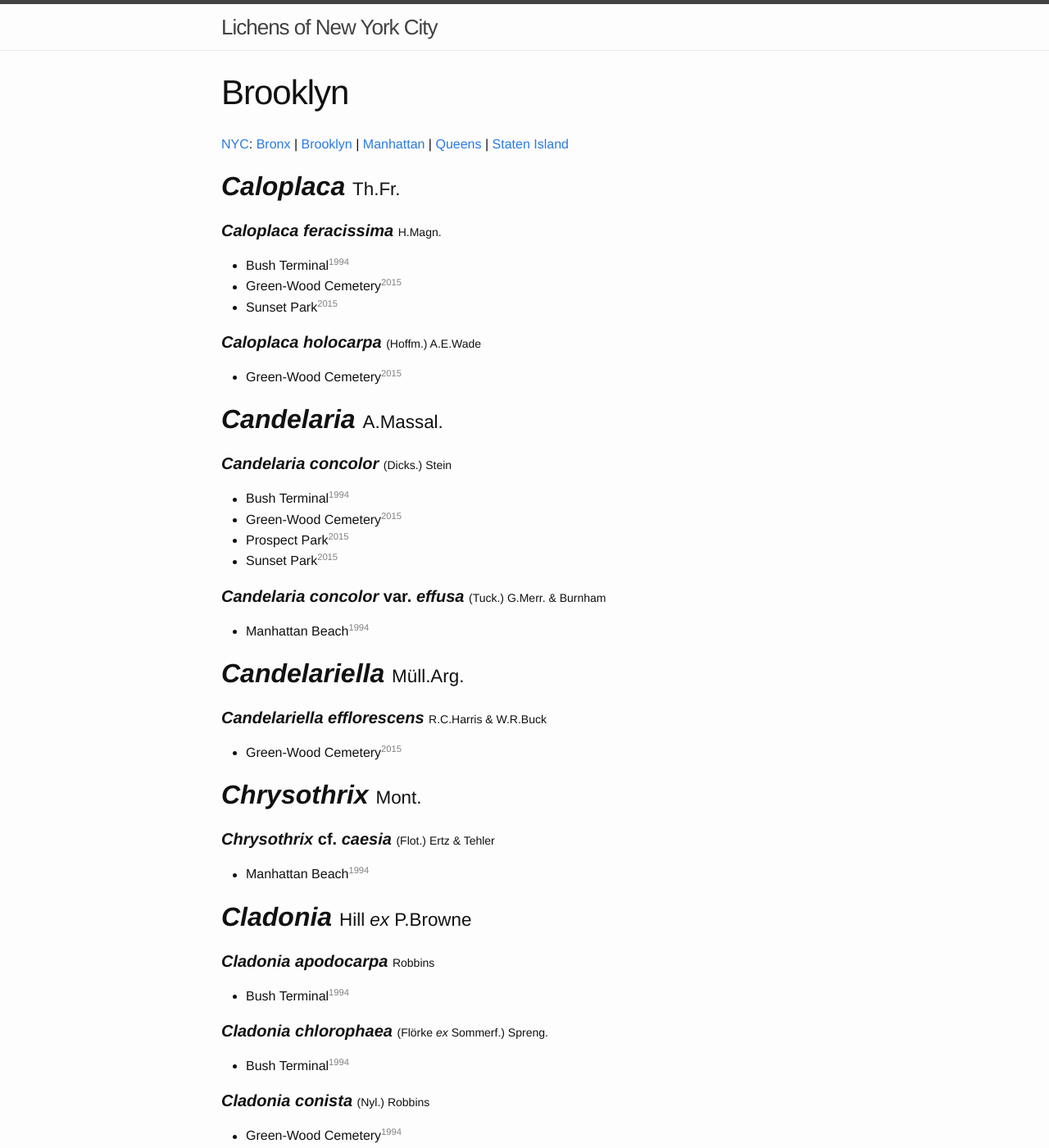
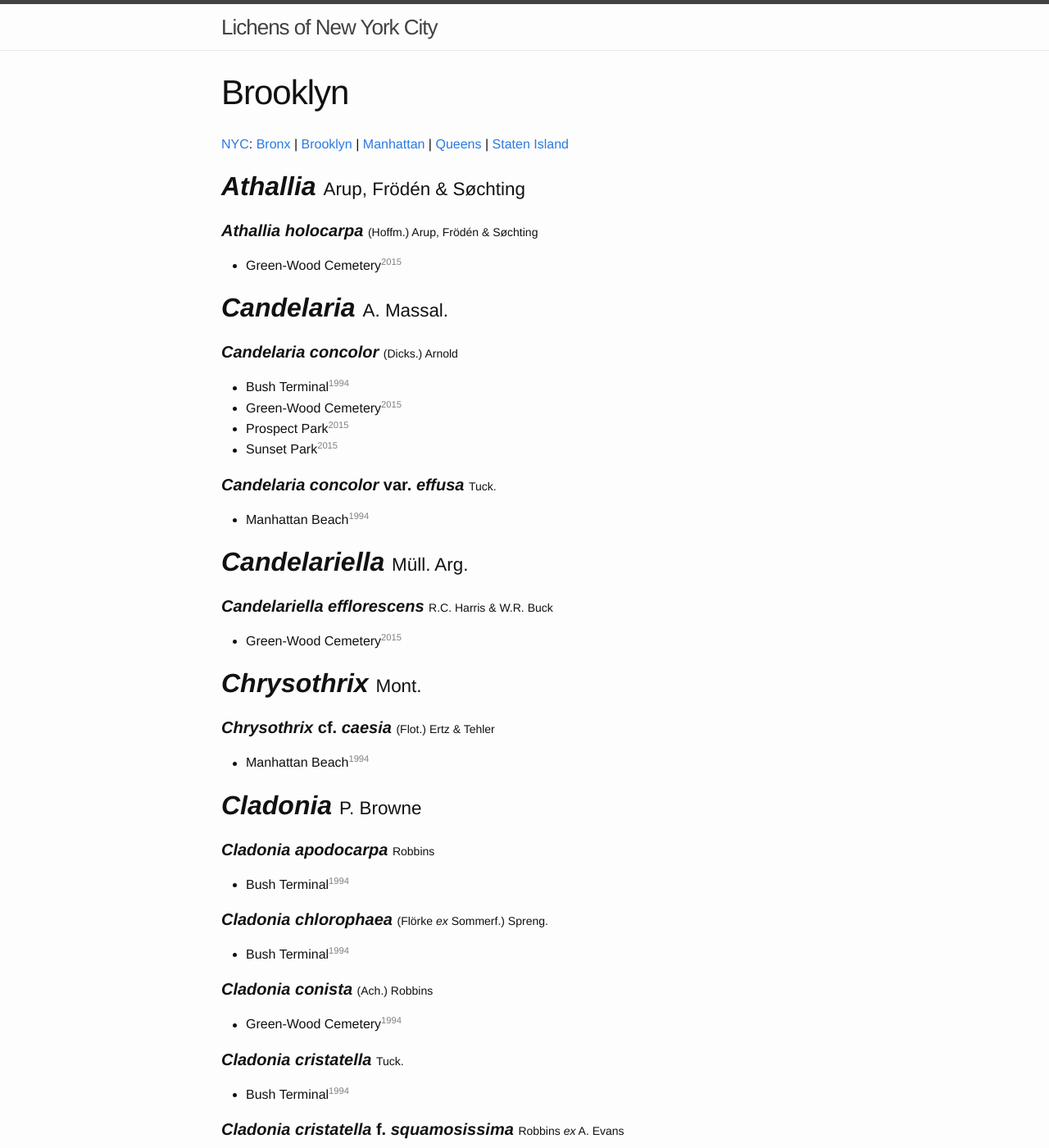
Before and after one commit to lichens-nyc/lichens-nyc.github.io, a Jekyll site: the page built from brooklyn.html, in a window 1280 px wide and 1400 px high. Shown: the whole window at 82% size. Built offline with Jekyll 4.4.1, drawn with Linux system fonts in a browser that asks for light colours; some of the changed text lies outside the part shown.

```diff
--- a/_data/observations.yaml
+++ b/_data/observations.yaml
@@ -1,19 +1,9 @@
 Acarospora:
   fuscata:
     CP: [{ when: 2013, who: JA }]
-Caloplaca:
-  feracissima:
-    BT: [{ when: 1994, who: TD }]
-    CP: [{ when: 2013, who: JA }]
-    GW: [{ when: 2015, who: NP }]
-    IH: [{ when: 2015, who: NP }]
-    JE: [{ when: 1994, who: TD }]
-    QV: [{ when: 1994, who: TD }]
-    SP: [{ when: 2015, who: NP }]
+Athallia:
   holocarpa:
     GW: [{ when: 2015, who: NP }]
-  sp.:
-    VC: [{ when: 2014, who: NY }]
 Candelaria:
   concolor:
     BT: [{ when: 1994, who: TD }]
@@ -116,6 +106,9 @@ Lepraria:
 Myelochroa:
   aurulenta:
     CP: [{ when: 2013, who: JA }]
+Oxneria:
+  fallax:
+    GD: [{ when: 1994, who: TD }]
 Parmelia:
   sulcata:
     BW: [{ when: 1994, who: TD }]
@@ -129,7 +122,7 @@ Parmelia:
 Parmotrema:
   hypoleucinum:
     WC: [{ when: 2014, who: NP }]
-  hypotropum:
+  hypotropodes:
     CP: [{ when: 2013, who: JA }]
   perlatum:
     GW: [{ when: 2015, who: NP }]
@@ -194,9 +187,17 @@ Trapelia:
     AP: [{ when: 1966, who: IB }]
   placodioides:
     CP: [{ when: 2013, who: JA }]
-Xanthomendoza:
-  fallax:
-    GD: [{ when: 1994, who: TD }]
+Xanthocarpia:
+  feracissima:
+    BT: [{ when: 1994, who: TD }]
+    CP: [{ when: 2013, who: JA }]
+    GW: [{ when: 2015, who: NP }]
+    IH: [{ when: 2015, who: NP }]
+    JE: [{ when: 1994, who: TD }]
+    QV: [{ when: 1994, who: TD }]
+    SP: [{ when: 2015, who: NP }]
+  sp.:
+    VC: [{ when: 2014, who: NY }]
 Xanthoparmelia:
   plittii:
     CP: [{ when: 2013, who: JA }]
--- a/_data/taxa.yaml
+++ b/_data/taxa.yaml
@@ -1,35 +1,33 @@
 Acarospora:
-  auth: A.Massal.
+  auth: A. Massal.
   date: 1852
   form: crustose
   species:
     fuscata:
-      auth: (Schrad.) Th.Fr.
-Caloplaca:
-  auth: Th.Fr.
-  date: 1871
+      auth: (Nyl.) Th. Fr.
+Athallia:
+  auth: Arup, Frödén & Søchting
+  date: 2013
   form: crustose
   species:
-    feracissima:
-      auth: H.Magn.
     holocarpa:
-      auth: (Hoffm.) A.E.Wade
+      auth: (Hoffm.) Arup, Frödén & Søchting
 Candelaria:
-  auth: A.Massal.
+  auth: A. Massal.
   date: 1852
   form: foliose
   species:
     concolor:
-      auth: (Dicks.) Stein
+      auth: (Dicks.) Arnold
     concolor var. effusa:
-      auth: (Tuck.) G.Merr. & Burnham
+      auth: Tuck.
 Candelariella:
-  auth: Müll.Arg.
+  auth: Müll. Arg.
   date: 1894
   form: crustose
   species:
     efflorescens:
-      auth: R.C.Harris & W.R.Buck
+      auth: R.C. Harris & W.R. Buck
 Chrysothrix:
   auth: Mont.
   date: 1852
@@ -38,7 +36,7 @@ Chrysothrix:
     caesia:
       auth: (Flot.) Ertz & Tehler
 Cladonia:
-  auth: Hill ex P.Browne
+  auth: P. Browne
   date: 1756
   form: squamulose/fruticose
   species:
@@ -51,19 +49,19 @@ Cladonia:
     coniocraea:
       auth: (Flörke) Spreng.
     conista:
-      auth: (Nyl.) Robbins
+      auth: (Ach.) Robbins
     cristatella:
       auth: Tuck.
     cristatella f. squamosissima:
-      auth: Robbins
+      auth: Robbins ex A. Evans
     mateocyatha:
       auth: Robbins
     peziziformis:
-      auth: (With.) J.R.Laundon
+      auth: (With.) J.R. Laundon
     polycarpoides:
       auth: Nyl.
     ramulosa:
-      auth: (With.) J.R.Laundon
+      auth: (With.) J.R. Laundon
     rei:
       auth: Schaer.
     subcariosa:
@@ -74,7 +72,7 @@ Flavoparmelia:
   form: foliose
   species:
     baltimorensis:
-      auth: (Gyeln. & Fóriss)
+      auth: (Gyeln. & Fóriss) Hale
     caperata:
       auth: (L.) Hale
 Flavopunctelia:
@@ -96,19 +94,19 @@ Lecanora:
     strobilina:
       auth: (Spreng.) Kieff.
 Leimonis:
-  auth: R.C.Harris
+  auth: R.C. Harris
   date: 2009
   form: crustose
   species:
     erratica:
-      auth: (Körb.) R.C.Harris & Lendemer
+      auth: (Körb.) R.C. Harris & Lendemer
 Lepraria:
   auth: Ach.
   date: 1803
   form: leprose
   species:
     finkii:
-      auth: (B. de Lesd.) R.C.Harris
+      auth: (de Lesd.) R.C. Harris
 Myelochroa:
   auth: (Asahina) Elix & Hale
   date: 1987
@@ -116,6 +114,13 @@ Myelochroa:
   species:
     aurulenta:
       auth: (Tuck.) Elix & Hale
+Oxneria:
+  auth: S.Y. Kondr. & Kärnefelt
+  date: 2003
+  form: foliose
+  species:
+    fallax:
+      auth: (Arnold) S.Y. Kondr. & Kärnefelt
 Parmelia:
   auth: Ach.
   date: 1803
@@ -124,16 +129,16 @@ Parmelia:
     sulcata:
       auth: Taylor
 Parmotrema:
-  auth: A.Massal.
+  auth: A. Massal.
   date: 1860
   form: foliose
   species:
     hypoleucinum:
-      auth: (Steiner) Hale
-    hypotropum:
+      auth: (J. Steiner) Hale
+    hypotropodes:
       auth: (Nyl.) Hale
     perlatum:
-      auth: (Huds.) M.Choisy
+      auth: (Huds.) M. Choisy
 Phaeophyscia:
   auth: Moberg
   date: 1977
@@ -146,14 +151,14 @@ Phaeophyscia:
     orbicularis:
       auth: (Neck.) Moberg
     rubropulchra:
-      auth: (Degel.) Essl.
+      auth: (Degel.) Moberg
 Physcia:
   auth: (Schreb.) Michx.
   date: 1803
   form: foliose
   species:
     adscendens:
-      auth: (Fr.) H.Olivier
+      auth: (Fr.) H. Olivier
     dubia:
       auth: (Hoffm.) Lettau
     millegrana:
@@ -175,7 +180,7 @@ Punctelia:
     caseana:
       auth: Lendemer & Hodkinson
     perreticulata:
-      auth: (Räsänen) G.Wilh. & Ladd
+      auth: (Räsänen) G. Wilh. & Ladd
     rudecta:
       auth: (Ach.) Krog
 Rinodina:
@@ -193,25 +198,25 @@ Sarcogyne:
     clavus:
       auth: (DC.) Kremp.
 Trapelia:
-  auth: M.Choisy
+  auth: M. Choisy
   date: 1929
   form: crustose
   species:
     coarctata:
-      auth: (Turner ex Sm.) M.Choisy
+      auth: (Turner ex Sm.) M. Choisy
     placodioides:
-      auth: Coppins & P.James
-Xanthomendoza:
-  auth: S.Y.Kondr. & Kärnefelt
-  date: 1997
-  form: foliose
+      auth: Coppins & P. James
+Xanthocarpia:
+  auth: A. Massal. & De Not.
+  date: 1853
+  form: crustose
   species:
-    fallax:
-      auth: (Hepp) Søchting, Kärnefelt & S.Y.Kondr.
+    feracissima:
+      auth: (H. Magn.) Frödén, Arup & Søchting
 Xanthoparmelia:
   auth: (Vain.) Hale
   date: 1974
   form: foliose
   species:
     plittii:
-      auth: (Gyel.) Hale
+      auth: (Gyeln.) Hale
```
